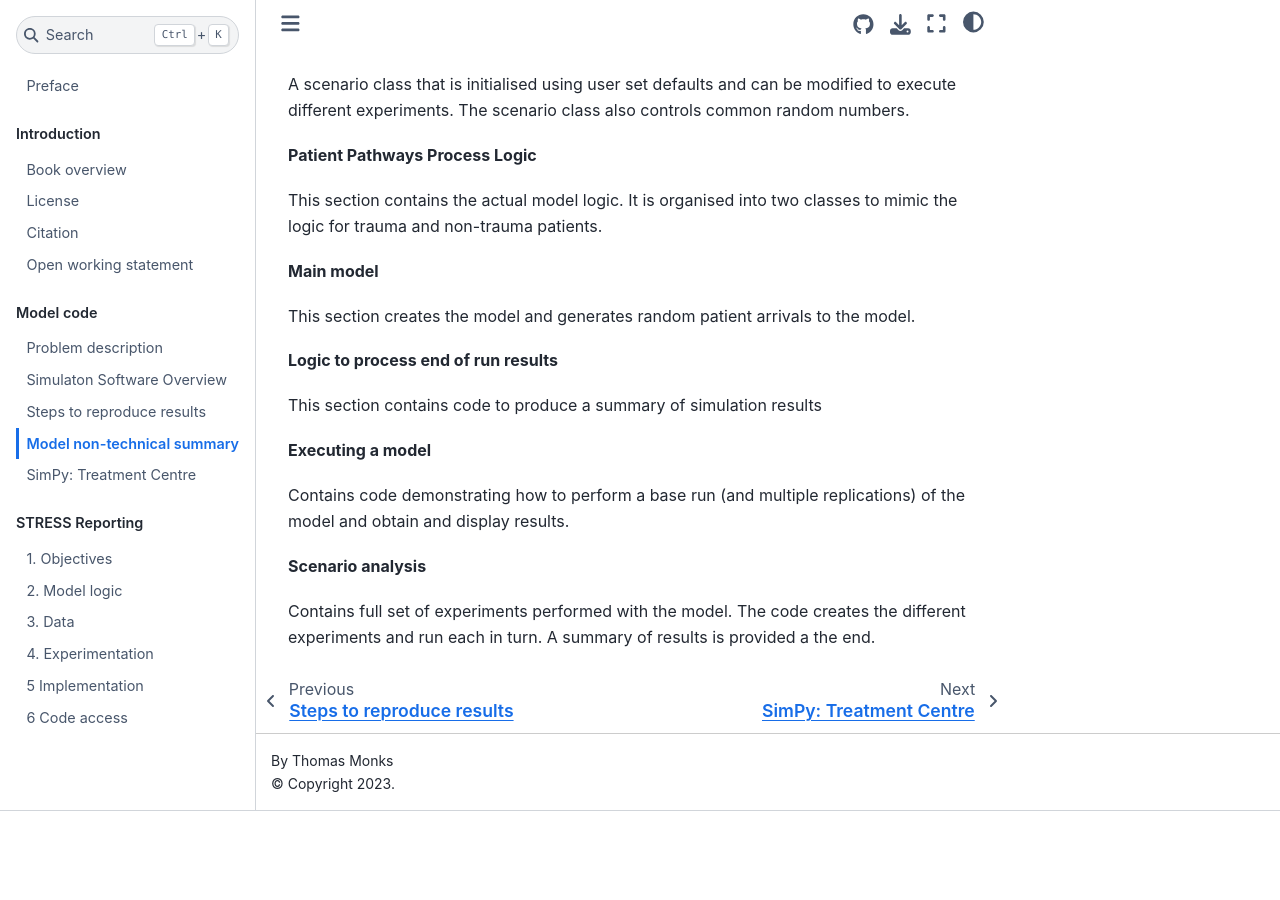
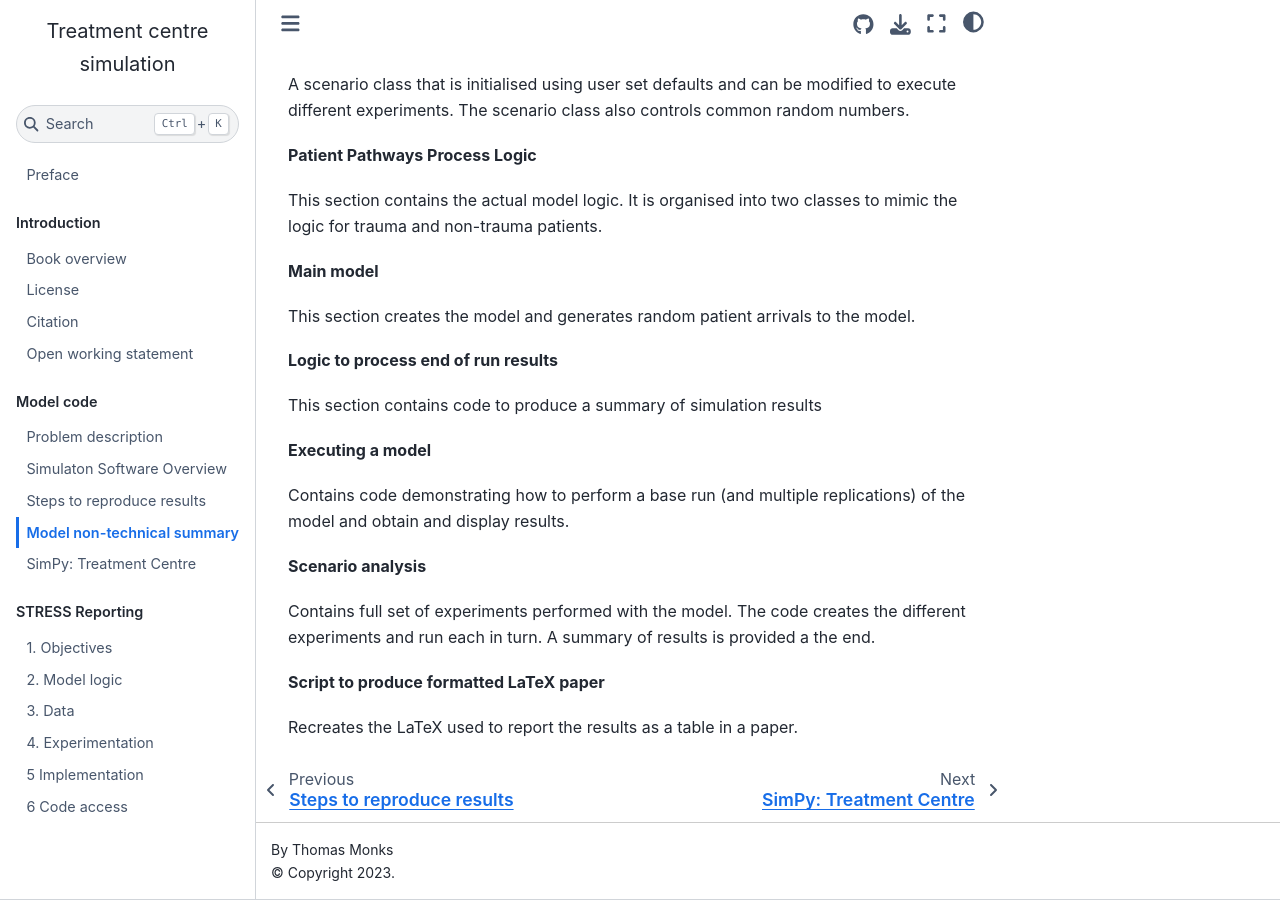
Before and after one commit to TomMonks/treatment-centre-sim, a Jupyter Book: the page built from content/02_model_code/03a_summary.md, in a window 1280 px wide and 900 px high, scrolled down 591 px. Built offline with Jupyter Book 1.0.4 settings and Sphinx 7.4.7 and the Sphinx Book theme 1.1.4, drawn with Linux system fonts in a browser that asks for light colours; before the commit the page ends 1402 px from its top, so only the background shows below that.

Commit message:
CODE: LaTeX table gen

```diff
--- a/_toc.yml
+++ b/_toc.yml
@@ -9,10 +9,10 @@
   - file: content/01_introduction/04_openworking
 - caption: Model code
   chapters:
-  - file: content/02_model_code/03_problem
+  - file: content/02_model_code/01_problem
   - file: content/02_model_code/02_simpy
-  - file: content/02_model_code/03a_instr
-  - file: content/02_model_code/01_summary
+  - file: content/02_model_code/03_instr
+  - file: content/02_model_code/03a_summary
   - file: content/02_model_code/04_model
 - caption: STRESS Reporting
   chapters:
--- a/content/02_model_code/01_summary.md
+++ b/content/02_model_code/03a_summary.md
@@ -41,3 +41,7 @@
 **Scenario analysis**
 
 Contains full set of experiments performed with the model.  The code creates the different experiments and run each in turn.  A summary of results is provided a the end.
+
+**Script to produce formatted LaTeX paper**
+
+Recreates the LaTeX used to report the results as a table in a paper.
```
Also changed, not shown: content/02_model_code/01_problem.md (renamed from content/02_model_code/03_problem.md), content/02_model_code/03_instr.md (renamed from content/02_model_code/03a_instr.md), content/02_model_code/04_model.ipynb, 2 other files.
